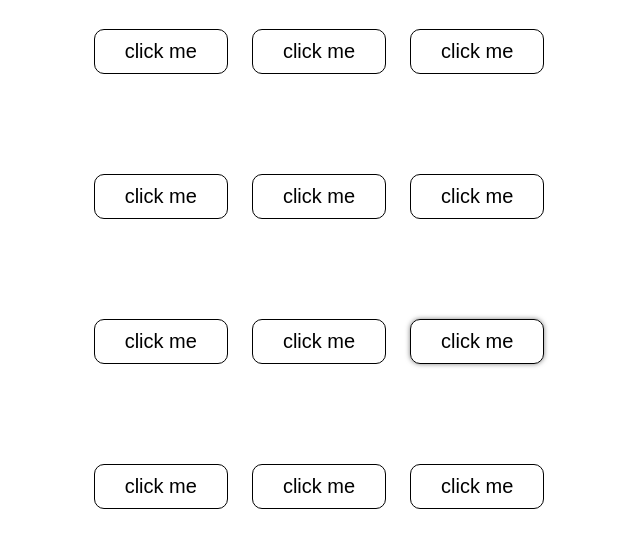
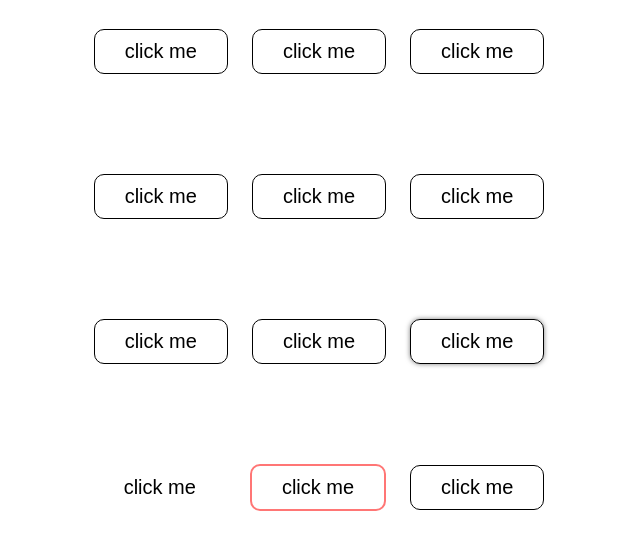
Before and after one commit to Ulikpixel/CSS-Buttons, a plain HTML site: page index.html in a window 1280 px wide. Shown: the part 108-658 px from the top of the page, without its empty margins (321-961 px from the left). Drawn offline with Linux system fonts and the light colour scheme.

Commit message:
10 buttons finish

```diff
--- a/index.html
+++ b/index.html
@@ -2,7 +2,7 @@
 <html lang="en">
 <head>
 	<meta charset="UTF-8">
-	<title>Trello</title>
+	<title>CSS Buttons</title>
 	<meta name="viewport" content="width=device-width">
 	<link rel="stylesheet" href="style.css">
 </head>
--- a/style.css
+++ b/style.css
@@ -235,3 +235,101 @@
 	background-color: black;
 	color: white;
 }
+
+.btn__ten {
+	position: relative;
+	border: none;
+}
+
+.btn__ten:hover {
+	transition: 3s;
+	background: #2196f3;
+	color: white;
+	border: solid 1px #2196f3;
+}
+
+.btn__ten::before {
+	content: "";
+	background: linear-gradient(-100deg, transparent, #2196f3);
+	width: 100%;
+	height: 100%;
+	position: absolute;
+	top: -90%;
+	left: 100%;
+}
+
+.btn__ten::after {
+	content: "";
+	background: linear-gradient(-320deg, transparent, #2196f3);
+	width: 100%;
+	height: 100%;
+	position: absolute;
+	top: 90%;
+	left: -100%;
+}
+
+@keyframes btn__border-one {
+	0%{
+		left: -95%;
+	}
+	100%{
+		left: 90%;
+	}
+}
+
+.btn__ten:hover::after {
+	animation: btn__border-one 2s infinite  alternate both;
+}
+
+@keyframes btn__border-two {
+	0%{
+		left: 95%;
+	}
+	100%{
+		left: -90%;
+	}
+}
+
+.btn__ten:hover::before {
+	animation: btn__border-two 2s infinite  alternate both;
+}
+
+.btn__eleven {
+	position: relative;
+	border: solid 2px #ff7675;
+}
+
+.btn__eleven::before {
+	content: "";
+	background: #ff7675;
+	width: 100%;
+	height: 100%;
+	position: absolute;
+	top: 0;
+	left: -90%;
+	transform: rotate(50deg);
+}
+
+.btn__eleven:hover::before{
+	left: 100%;
+	transition: 2s;
+}
+
+.btn__eleven:hover {
+	color: #ff7675;
+	transition: 2s;
+}
+
+.btn__twelve {
+	position: relative;
+}
+
+/*.btn__twelve::before {
+	content: "";
+	background: blue;
+	width: 100%;
+	height: 100%;
+	position: absolute;
+	top: 0;
+	left: 0;
+}*/
```
